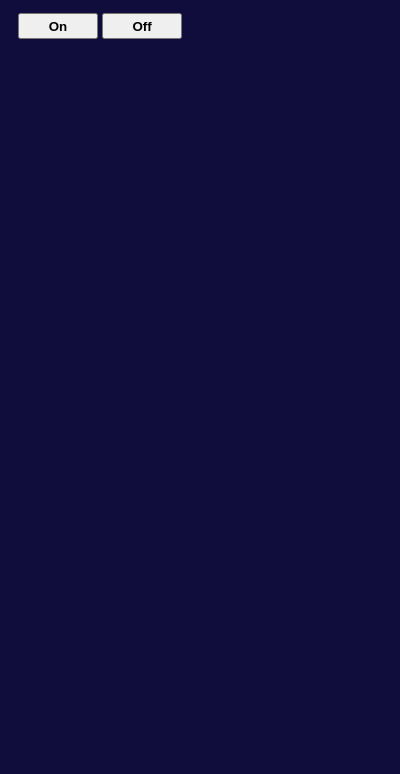
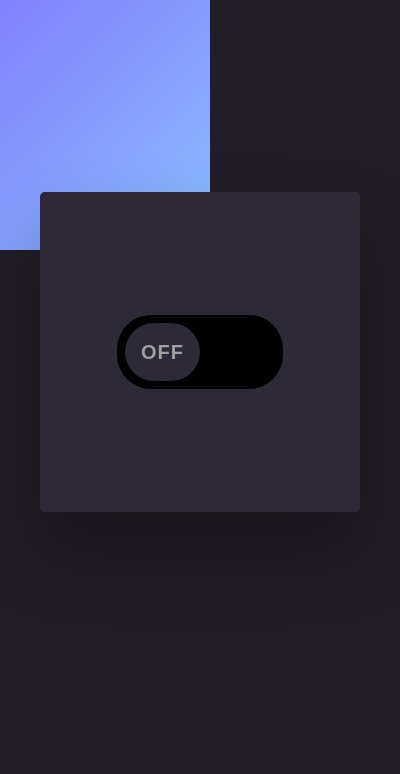
Before and after one commit to Brian-Kwong/Tabby, a browser extension: page popup.html in a window 400 px wide. Shown: the part 70-844 px from the top of the page. Drawn offline with Linux system fonts and the light colour scheme.

Commit message:
without title

```diff
--- /dev/null
+++ b/popup.css
@@ -0,0 +1,107 @@
+header {
+    font-size: 40px;
+    font-weight: bold;
+    margin-bottom: 0.75rem;
+    padding-top: 0.2rem;
+    padding-bottom: 0.25rem;
+    padding-left: 0.5rem;
+    border-radius: 5%;
+}
+
+html {
+    width: 210px;
+    height: 300px;
+    border-radius: 50%;
+    margin: 0;
+}
+
+* {
+	padding: 0;
+	margin: 0;
+	-webkit-box-sizing: border-box;
+	box-sizing: border-box;
+	-webkit-tap-highlight-color: transparent;
+}
+body {
+	background-color: #221e27;
+}
+.wrapper {
+	height: 20rem;
+	background: -o-linear-gradient(315deg, #8175fe, #89befe);
+	background: linear-gradient(135deg, #8175fe, #89befe);
+}
+.box {
+	width: 20em;
+	position: absolute;
+	-webkit-transform: translate(-50%, -50%);
+	-ms-transform: translate(-50%, -50%);
+	transform: translate(-50%, -50%);
+	top: 50%;
+	left: 50%;
+}
+.container {
+	width: 100%;
+	height: 20em;
+	background-color: #2d2936;
+	-webkit-box-shadow: 0 2.5em 4.6em rgba(0, 0, 0, 0.3);
+	box-shadow: 0 2.5em 4.6em rgba(0, 0, 0, 0.3);
+	border-radius: 0.3em;
+	position: relative;
+}
+
+input[type="checkbox"] {
+	-webkit-appearance: none;
+	-moz-appearance: none;
+	appearance: none;
+	position: absolute;
+	margin: auto;
+	left: 0;
+	right: 0;
+	top: 0;
+	bottom: 0;
+	cursor: pointer;
+	outline: none;
+	height: 5.6em;
+	width: 12.5em;
+	background-color: #000000;
+	-webkit-transition: 0.3s;
+	-o-transition: 0.3s;
+	transition: 0.3s;
+    border-radius: 34px;
+}
+input[type="checkbox"]:before {
+	font-size: 1.5em;
+	content: "OFF";
+	position: absolute;
+	width: 3.75em;
+	height: 2.9em;
+	background-color: #2d2936;
+	color: #a0a0a0;
+	top: 0.42em;
+	left: 0.42em;
+	-webkit-transition: 0.3s;
+	-o-transition: 0.3s;
+	transition: 0.3s;
+	display: -webkit-box;
+	display: -ms-flexbox;
+	display: flex;
+	-webkit-box-align: center;
+	-ms-flex-align: center;
+	align-items: center;
+	-webkit-box-pack: center;
+	-ms-flex-pack: center;
+	justify-content: center;
+	font-family: "Poppins", sans-serif;
+	font-weight: 600;
+	letter-spacing: 1px;
+    border-radius: 34px;
+}
+input[type="checkbox"]:checked {
+	background: -o-linear-gradient(315deg, #8175fe, #89befe);
+	background: linear-gradient(135deg, #8175fe, #89befe);
+}
+input[type="checkbox"]:checked:before {
+	content: "ON";
+	left: 4.1em;
+	color: #89befe;
+}
--- a/popup/popup.html
+++ b/popup.html
@@ -7,12 +7,12 @@
 </head>
 <body>
     <div class="box">
-        <h1>Auto Tab Grouping</h1>
+        <header>Auto Tab Grouping</header>
     </div>
-    <div class="rectangle"></div>
-    <div class="hor-center">
-        <button id="on">On</button>
-        <button id="off">Off</button>
+    <div class="wrapper">
+        <div class="box">
+            <div class="container"><input type="checkbox" /></div>
+        </div>
     </div>
     <script src="popup.js"></script>
 </body>
--- /dev/null
+++ b/popup.js
@@ -0,0 +1,6 @@
+const onButton = document.getElementById("switch");
+// const offButton = document.getElementById("off");
+
+onButton.onchange = function() {
+    console.log("the extension is on");
+}
--- a/popup/popup.css
+++ /dev/null
@@ -1,37 +0,0 @@
-h1 {
-    font-size: 20px;
-    color: #ffffff;
-}
-
-.box {
-    background:;
-    border: 1px solid  ;
-  }
-
-
-html {
-    width: 200px;
-    height: auto;
-    background-color: #100c3c
-}
-
-button {
-    width: 6em;
-    height: 2em;
-    font-weight: bold;
-    font-style: Verdana;
-}
-
-.hor-center {
-    padding-left: 10px;
-    border-radius: 40%;
-}
-
-.rectangle {
-    /* width: 300px; */
-    height: 5px;
-    background-color: #eeedfb;
-    border: 1px solid black;
-    padding-right: 150px;
-    margin-bottom: 1rem;
-  }
--- a/popup/popup.js
+++ /dev/null
@@ -1,10 +0,0 @@
-const onButton = document.getElementById("on");
-const offButton = document.getElementById("off");
-
-onButton.onclick = function() {
-    console.log("the extension is on");
-}
-
-offButton.onclick = function() {
-    console.log("the extension is off");
-}
```
